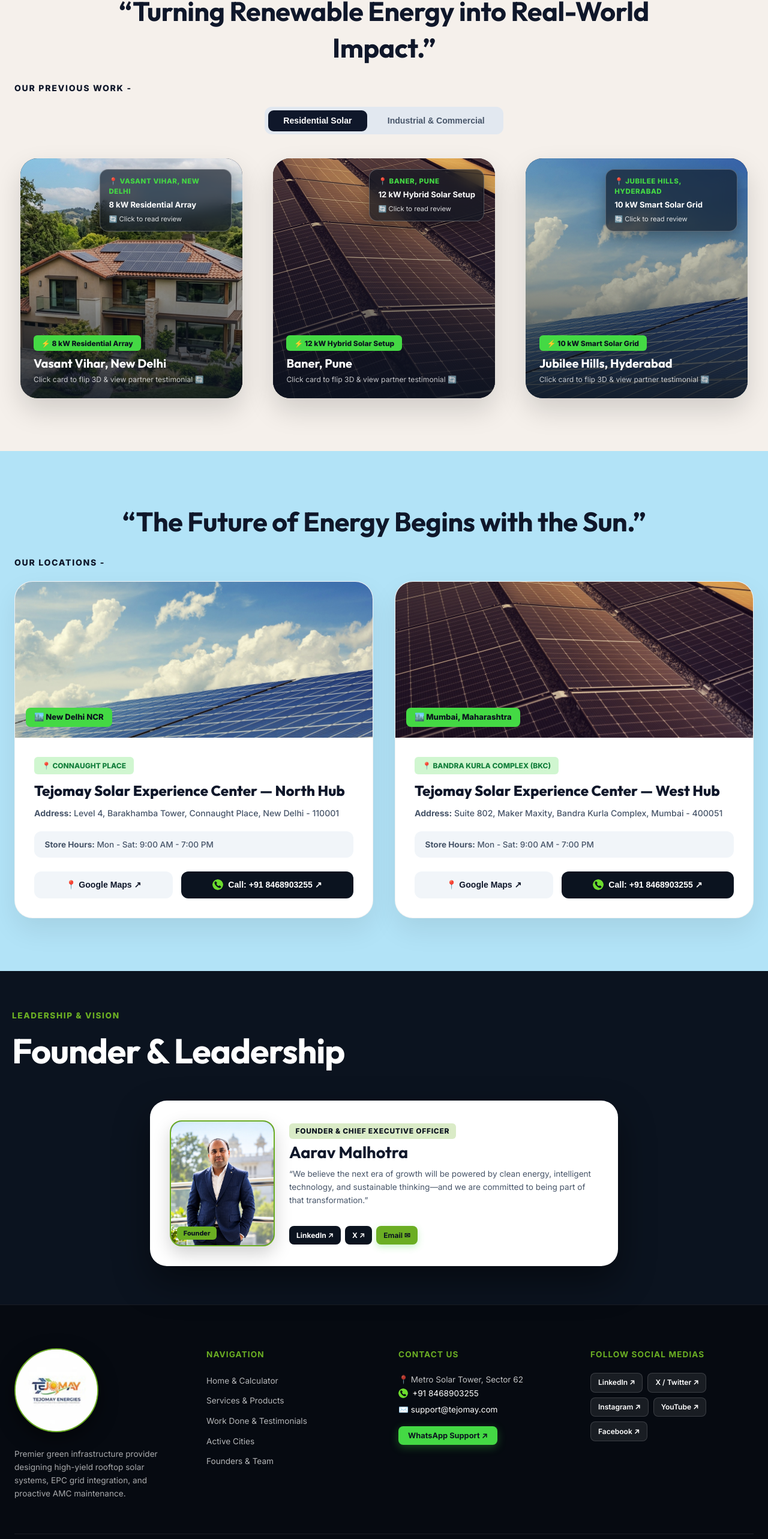
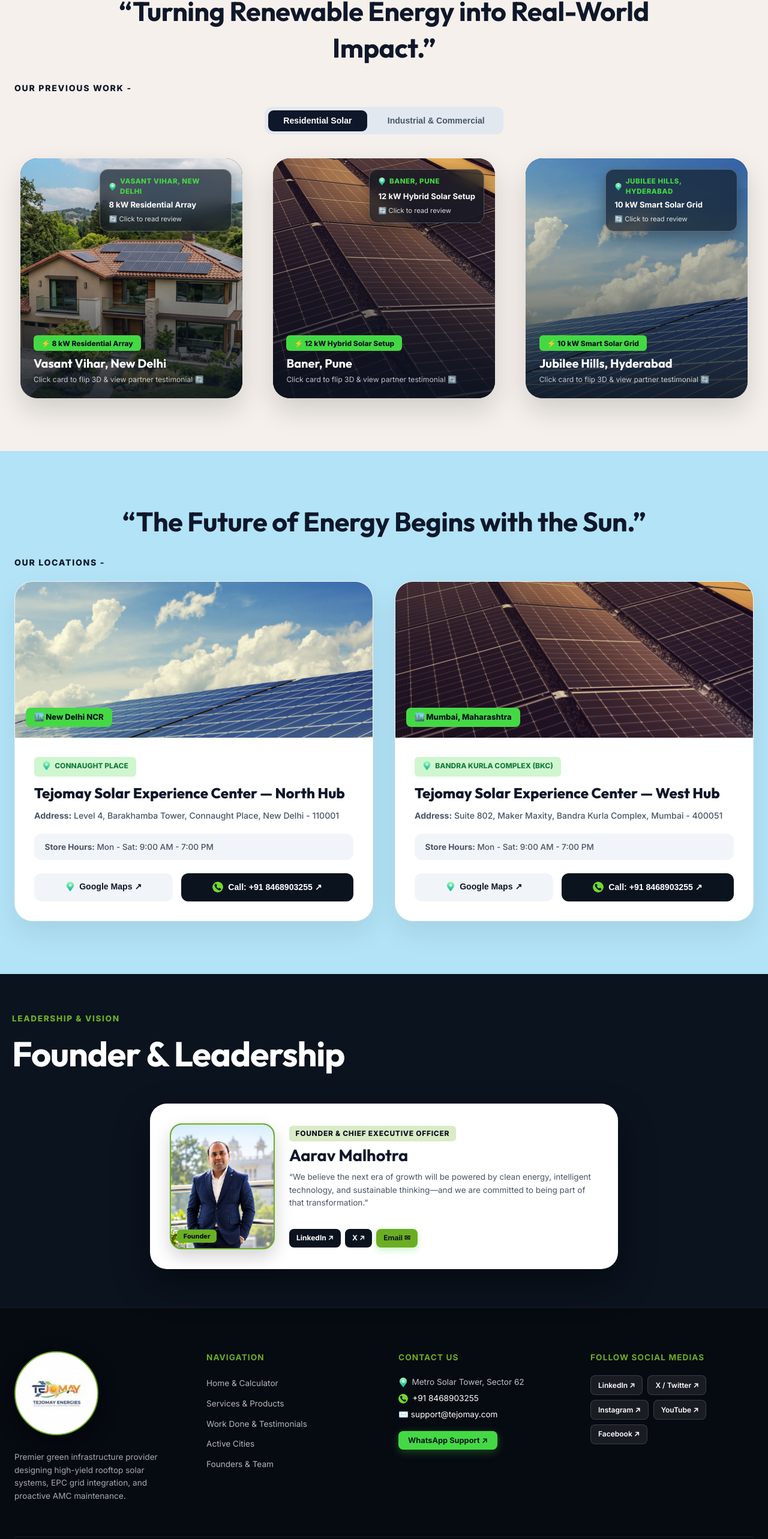
Before and after one commit to tejomayenergies2026-debug/Tejomay_ennergies_website, a React (Vite) app: page / in a window 1280 px wide. Shown: the part 3272-5838 px from the top of the page at 60% size. Built offline with nearby package versions, Linux system fonts and the light colour scheme; no server answers; the database is empty.

Commit message:
feat: replace location emoji with custom pin icon and fix modal navbar clearance

```diff
--- a/src/components/Footer.tsx
+++ b/src/components/Footer.tsx
@@ -73,7 +73,10 @@ export default function Footer({ onAdminTrigger, onOpenLegal }: FooterProps) {
               Contact Us
             </h4>
             <p style={{ fontSize: '0.85rem', color: 'rgba(255, 255, 255, 0.75)', lineHeight: 1.7 }}>
-              📍 Metro Solar Tower, Sector 62<br />
+              <span style={{ display: 'inline-flex', alignItems: 'center', gap: '0.4rem' }}>
+                <img src="/location-icon.png" alt="Location" style={{ width: '16px', height: '16px', objectFit: 'contain' }} />
+                Metro Solar Tower, Sector 62
+              </span><br />
               <a href="tel:+918468903255" style={{ color: '#ffffff', textDecoration: 'none', transition: 'color 0.2s', display: 'inline-flex', alignItems: 'center', gap: '0.45rem' }}>
                 <img src="/call-icon.png" alt="Call" style={{ width: '16px', height: '16px', borderRadius: '50%' }} />
                 +91 8468903255
--- a/src/components/OfferingsSection.tsx
+++ b/src/components/OfferingsSection.tsx
@@ -651,30 +651,33 @@ export default function OfferingsSection({ onOpenEpcDetailsPage }: OfferingsSect
          MODAL POPUP FOR EXPANDED TECHNICAL SPECIFICATIONS
          ========================================================================= */}
       {selectedModalCard && (
-        <div style={{
+        <div
+          onClick={(e) => { if (e.target === e.currentTarget) setSelectedModalCard(null); }}
+          style={{
             position: 'fixed',
             inset: 0,
-          zIndex: 110,
+            zIndex: 990,
             background: 'rgba(5, 10, 18, 0.85)',
             backdropFilter: 'blur(16px)',
             WebkitBackdropFilter: 'blur(16px)',
             display: 'flex',
-          alignItems: 'center',
+            alignItems: 'flex-start',
             justifyContent: 'center',
-          padding: '1.5rem'
+            padding: '5.5rem 1.25rem 2.5rem 1.25rem',
+            overflowY: 'auto'
           }}>
           <div style={{
             background: '#ffffff',
             borderRadius: '28px',
             maxWidth: '680px',
             width: '100%',
-            maxHeight: '90vh',
+            maxHeight: 'calc(100vh - 7.5rem)',
             overflowY: 'auto',
             padding: '2.5rem',
             boxShadow: '0 30px 80px rgba(0, 0, 0, 0.6)',
             position: 'relative',
             border: '2px solid #0b131f',
-            margin: 'auto'
+            margin: '0 auto'
           }}>
             <button
               onClick={() => setSelectedModalCard(null)}
--- a/src/components/PotentialSection.tsx
+++ b/src/components/PotentialSection.tsx
@@ -94,7 +94,10 @@ export default function PotentialSection() {
                   display: 'inline-block',
                   marginBottom: '0.75rem'
                 }}>
-                  📍 CONNAUGHT PLACE
+                  <span style={{ display: 'inline-flex', alignItems: 'center', gap: '0.4rem' }}>
+                    <img src="/location-icon.png" alt="Location" style={{ width: '15px', height: '15px', objectFit: 'contain' }} />
+                    CONNAUGHT PLACE
+                  </span>
                 </span>
 
                 <h3 style={{
@@ -146,7 +149,10 @@ export default function PotentialSection() {
                     transition: 'background 0.2s ease'
                   }}
                 >
-                  📍 Google Maps ↗
+                  <span style={{ display: 'inline-flex', alignItems: 'center', justifyContent: 'center', gap: '0.45rem' }}>
+                    <img src="/location-icon.png" alt="Location" style={{ width: '16px', height: '16px', objectFit: 'contain' }} />
+                    Google Maps ↗
+                  </span>
                 </button>
 
                 <button
@@ -226,7 +232,10 @@ export default function PotentialSection() {
                   display: 'inline-block',
                   marginBottom: '0.75rem'
                 }}>
-                  📍 BANDRA KURLA COMPLEX (BKC)
+                  <span style={{ display: 'inline-flex', alignItems: 'center', gap: '0.4rem' }}>
+                    <img src="/location-icon.png" alt="Location" style={{ width: '15px', height: '15px', objectFit: 'contain' }} />
+                    BANDRA KURLA COMPLEX (BKC)
+                  </span>
                 </span>
 
                 <h3 style={{
@@ -278,7 +287,10 @@ export default function PotentialSection() {
                     transition: 'background 0.2s ease'
                   }}
                 >
-                  📍 Google Maps ↗
+                  <span style={{ display: 'inline-flex', alignItems: 'center', justifyContent: 'center', gap: '0.45rem' }}>
+                    <img src="/location-icon.png" alt="Location" style={{ width: '16px', height: '16px', objectFit: 'contain' }} />
+                    Google Maps ↗
+                  </span>
                 </button>
 
                 <button
--- a/src/components/TestimonialsSection.tsx
+++ b/src/components/TestimonialsSection.tsx
@@ -163,7 +163,10 @@ export default function TestimonialsSection() {
                       maxWidth: '220px'
                     }}>
                       <div style={{ fontSize: '0.72rem', fontWeight: 800, color: '#44D944', textTransform: 'uppercase', letterSpacing: '0.05em' }}>
-                        📍 {item.companyOrLocation}
+                        <span style={{ display: 'inline-flex', alignItems: 'center', gap: '0.35rem' }}>
+                          <img src="/location-icon.png" alt="Location" style={{ width: '13px', height: '13px', objectFit: 'contain' }} />
+                          {item.companyOrLocation}
+                        </span>
                       </div>
                       <div style={{ fontSize: '0.82rem', fontWeight: 700, marginTop: '0.2rem', color: '#ffffff' }}>
                         {item.projectCapacity}
```
Also changed, not shown: public/location-icon.png (added). Lines whose indentation alone changed are shown as unchanged.
